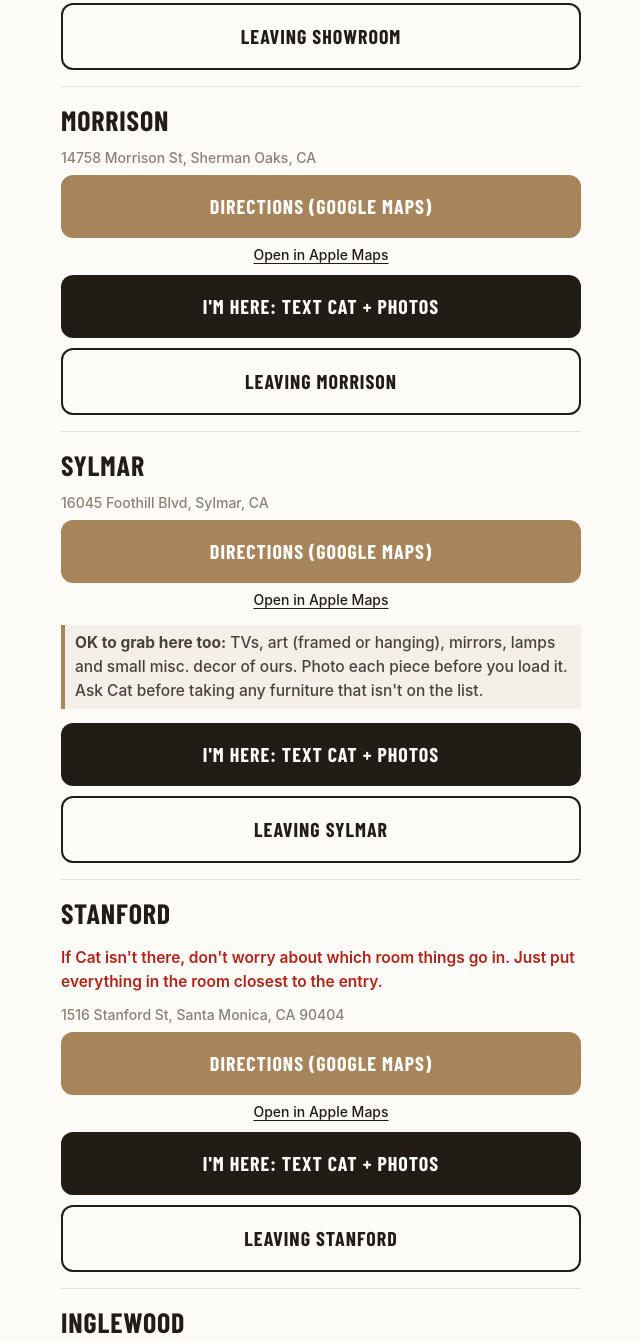
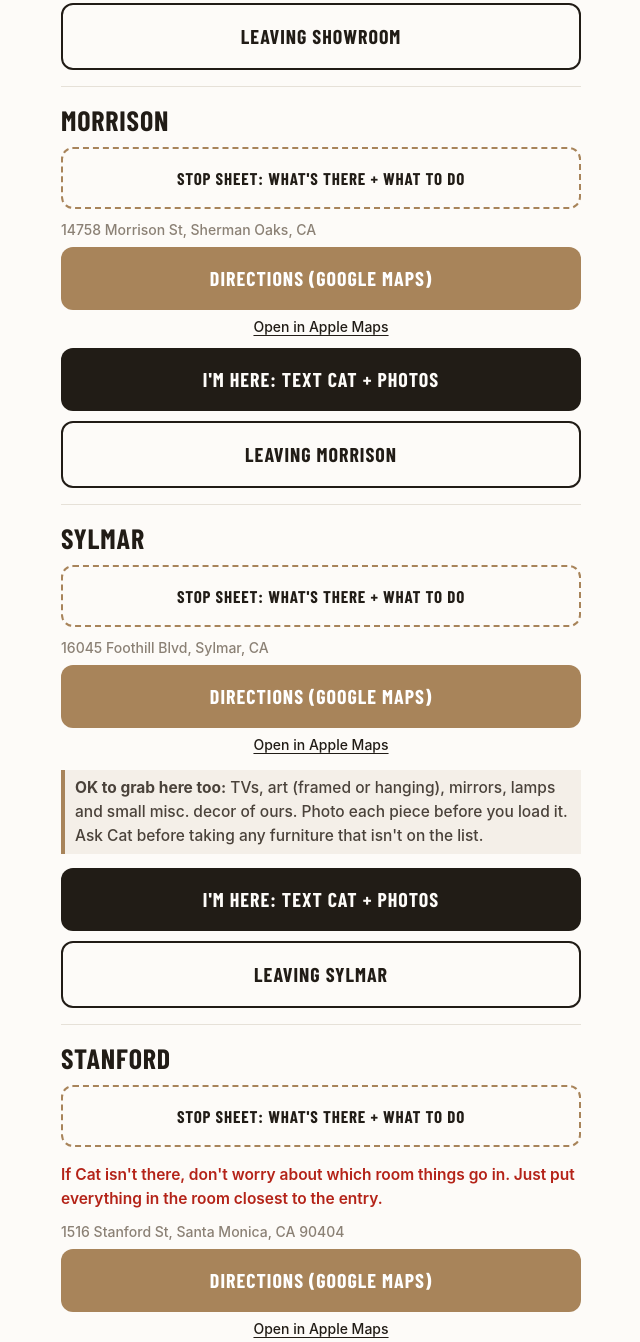
Before and after one commit to tromvia/tromvia-checkin, a plain HTML site: page index.html in a window 1280 px wide. Shown: the part 2264-3606 px from the top of the page, without its empty margins (319-959 px from the left). Drawn offline with nearby package versions, Linux system fonts and the light colour scheme; a web font is replaced by a local one.

Commit message:
Link a one-page stop sheet from each stop
Co-Authored-By: Claude Opus 5.5 <noreply@anthropic.com>
Claude-Session: https://claude.ai/code/session_01TjMjPP1hrkSMJNusbT1aCh

```diff
--- a/index.html
+++ b/index.html
@@ -36,6 +36,7 @@ h2,.ci{font-weight:700;font-size:28px}
 
 .prio{border:2px solid var(--ink);border-radius:10px;padding:10px 12px;margin:8px 0;display:grid;gap:4px}
 .grab{border-left:4px solid var(--brass);padding:6px 10px;margin:4px 0;background:color-mix(in srgb,var(--brass) 10%,transparent)}
+.sheet{background:var(--bg);color:var(--ink);border:2px dashed var(--brass);font-size:17px}
 </style></head><body><main>
 <div class="eb">TromVia crew check-in</div><h1>Tap your stop</h1>
 <p class="how">Tap a button. Your texting app opens with the message already written to Cat. Add your photos, then press Send.</p>
@@ -54,13 +55,13 @@ h2,.ci{font-weight:700;font-size:28px}
 <p class="every"><b>Every stop:</b> photos when you arrive, wait for Cat's OK, photos when you leave, tap check-in, lock up.</p></section>
 <h2 class="ci">Check in</h2><section class="stop" id="showroom"><h2>Showroom</h2><div class="dir"><span class="addr">1191 E Santa Clara St, San Jose, CA</span><a class="btn map" href="https://www.google.com/maps/dir/?api=1&amp;destination=1191%20E%20Santa%20Clara%20St%2C%20San%20Jose%2C%20CA">Directions (Google Maps)</a><a class="small" href="https://maps.apple.com/?daddr=1191%20E%20Santa%20Clara%20St%2C%20San%20Jose%2C%20CA">Open in Apple Maps</a></div>
 <p class="grab"><b>OK to grab here too:</b> TVs, art (framed or hanging), mirrors, lamps and small misc. decor of ours. Photo each piece before you load it. Ask Cat before taking any furniture that isn't on the list.</p><a class="btn arr" href="sms:+14156505687?&amp;body=Arriving%20at%20Showroom.%20Photos%20attached.%20Please%20review%20and%20confirm%20items%20to%20pull.">I'm here: text Cat + photos</a>
-<a class="btn lv" href="sms:+14156505687?&amp;body=Leaving%20Showroom%20now.">Leaving Showroom</a></section><section class="stop" id="morrison"><h2>Morrison</h2><div class="dir"><span class="addr">14758 Morrison St, Sherman Oaks, CA</span><a class="btn map" href="https://www.google.com/maps/dir/?api=1&amp;destination=14758%20Morrison%20St%2C%20Sherman%20Oaks%2C%20CA">Directions (Google Maps)</a><a class="small" href="https://maps.apple.com/?daddr=14758%20Morrison%20St%2C%20Sherman%20Oaks%2C%20CA">Open in Apple Maps</a></div>
+<a class="btn lv" href="sms:+14156505687?&amp;body=Leaving%20Showroom%20now.">Leaving Showroom</a></section><section class="stop" id="morrison"><h2>Morrison</h2><a class="btn sheet" href="https://drive.google.com/file/d/14_DN1iawb5sVk99UxpuPQ9qoDq6HNXiX/view">Stop sheet: what's there + what to do</a><div class="dir"><span class="addr">14758 Morrison St, Sherman Oaks, CA</span><a class="btn map" href="https://www.google.com/maps/dir/?api=1&amp;destination=14758%20Morrison%20St%2C%20Sherman%20Oaks%2C%20CA">Directions (Google Maps)</a><a class="small" href="https://maps.apple.com/?daddr=14758%20Morrison%20St%2C%20Sherman%20Oaks%2C%20CA">Open in Apple Maps</a></div>
 <a class="btn arr" href="sms:+14156505687?&amp;body=Arriving%20at%20Morrison.%20Photos%20attached.%20Please%20review%20and%20confirm%20items%20to%20pull.">I'm here: text Cat + photos</a>
-<a class="btn lv" href="sms:+14156505687?&amp;body=Leaving%20Morrison%20now.">Leaving Morrison</a></section><section class="stop" id="sylmar"><h2>Sylmar</h2><div class="dir"><span class="addr">16045 Foothill Blvd, Sylmar, CA</span><a class="btn map" href="https://www.google.com/maps/dir/?api=1&amp;destination=Public%20Storage%2C%2016045%20Foothill%20Blvd%2C%20Sylmar%2C%20CA">Directions (Google Maps)</a><a class="small" href="https://maps.apple.com/?daddr=Public%20Storage%2C%2016045%20Foothill%20Blvd%2C%20Sylmar%2C%20CA">Open in Apple Maps</a></div>
+<a class="btn lv" href="sms:+14156505687?&amp;body=Leaving%20Morrison%20now.">Leaving Morrison</a></section><section class="stop" id="sylmar"><h2>Sylmar</h2><a class="btn sheet" href="https://drive.google.com/file/d/1c6lX3yEA47sZOPN8P7m0WrI7FEVeqRgF/view">Stop sheet: what's there + what to do</a><div class="dir"><span class="addr">16045 Foothill Blvd, Sylmar, CA</span><a class="btn map" href="https://www.google.com/maps/dir/?api=1&amp;destination=Public%20Storage%2C%2016045%20Foothill%20Blvd%2C%20Sylmar%2C%20CA">Directions (Google Maps)</a><a class="small" href="https://maps.apple.com/?daddr=Public%20Storage%2C%2016045%20Foothill%20Blvd%2C%20Sylmar%2C%20CA">Open in Apple Maps</a></div>
 <p class="grab"><b>OK to grab here too:</b> TVs, art (framed or hanging), mirrors, lamps and small misc. decor of ours. Photo each piece before you load it. Ask Cat before taking any furniture that isn't on the list.</p><a class="btn arr" href="sms:+14156505687?&amp;body=Arriving%20at%20Sylmar.%20Photos%20attached.%20Please%20review%20and%20confirm%20items%20to%20pull.">I'm here: text Cat + photos</a>
-<a class="btn lv" href="sms:+14156505687?&amp;body=Leaving%20Sylmar%20now.">Leaving Sylmar</a></section><section class="stop" id="stanford"><h2>Stanford</h2><p class="warn">If Cat isn't there, don't worry about which room things go in. Just put everything in the room closest to the entry.</p><div class="dir"><span class="addr">1516 Stanford St, Santa Monica, CA 90404</span><a class="btn map" href="https://www.google.com/maps/dir/?api=1&amp;destination=1516%20Stanford%20St%2C%20Santa%20Monica%2C%20CA%2090404">Directions (Google Maps)</a><a class="small" href="https://maps.apple.com/?daddr=1516%20Stanford%20St%2C%20Santa%20Monica%2C%20CA%2090404">Open in Apple Maps</a></div>
+<a class="btn lv" href="sms:+14156505687?&amp;body=Leaving%20Sylmar%20now.">Leaving Sylmar</a></section><section class="stop" id="stanford"><h2>Stanford</h2><a class="btn sheet" href="https://drive.google.com/file/d/1LK2WoxKTwvtI7wzb8NH74SFZVuna3Wz7/view">Stop sheet: what's there + what to do</a><p class="warn">If Cat isn't there, don't worry about which room things go in. Just put everything in the room closest to the entry.</p><div class="dir"><span class="addr">1516 Stanford St, Santa Monica, CA 90404</span><a class="btn map" href="https://www.google.com/maps/dir/?api=1&amp;destination=1516%20Stanford%20St%2C%20Santa%20Monica%2C%20CA%2090404">Directions (Google Maps)</a><a class="small" href="https://maps.apple.com/?daddr=1516%20Stanford%20St%2C%20Santa%20Monica%2C%20CA%2090404">Open in Apple Maps</a></div>
 <a class="btn arr" href="sms:+14156505687?&amp;body=Arriving%20at%20Stanford.%20Photos%20attached.%20Please%20review%20and%20confirm%20items%20to%20pull.">I'm here: text Cat + photos</a>
-<a class="btn lv" href="sms:+14156505687?&amp;body=Leaving%20Stanford%20now.">Leaving Stanford</a></section><section class="stop" id="inglewood"><h2>Inglewood</h2><div class="prio"><p style="margin:0"><b>This round:</b> there will likely be another haul, so don't worry about getting it all.</p><ul class="wl">
+<a class="btn lv" href="sms:+14156505687?&amp;body=Leaving%20Stanford%20now.">Leaving Stanford</a></section><section class="stop" id="inglewood"><h2>Inglewood</h2><a class="btn sheet" href="https://drive.google.com/file/d/1Ag_bRLfWgr2EJoGONIrl-fCKEHd2Vhex/view">Stop sheet: what's there + what to do</a><div class="prio"><p style="margin:0"><b>This round:</b> there will likely be another haul, so don't worry about getting it all.</p><ul class="wl">
 <li><b>Must do:</b> pull out the 2 dining tables to take home (U-Haul).</li>
 <li><b>Check:</b> are the coffee tables there? Text Cat a photo either way.</li></ul></div><div class="warn"><p style="margin:0 0 4px">If something goes wrong at Inglewood:</p><ul class="wl">
 <li><b>Water or wet items:</b> take photos first. Move wet pieces onto a tarp outside to dry. Don't load wet rugs, upholstery or soggy boxes into the van. Text Cat.</li>
@@ -71,11 +72,11 @@ h2,.ci{font-weight:700;font-size:28px}
 <p class="grab"><b>OK to grab here too:</b> TVs, art (framed or hanging), mirrors, lamps and small misc. decor of ours. Photo each piece before you load it. Ask Cat before taking any furniture that isn't on the list.</p><a class="btn arr" href="sms:+14156505687?&amp;body=Arriving%20at%20Inglewood.%20Photos%20attached.%20Please%20review%20and%20confirm%20items%20to%20pull.">I'm here: text Cat + photos</a>
 <a class="btn lv" href="sms:+14156505687?&amp;body=Leaving%20Inglewood%20now.">Leaving Inglewood</a></section><section class="stop" id="yarmouth"><h2>Yarmouth (Encino)</h2><div class="dir"><span class="addr">5315 Yarmouth Ave, Encino, CA 91316</span><a class="small" href="https://drive.google.com/file/d/1BQlyVW517Kb4q-YCZ5ZSZRJ1LflS4wsB/view">Staged items list with photos (count missing rooms on site)</a><a class="btn map" href="https://www.google.com/maps/dir/?api=1&amp;destination=5315%20Yarmouth%20Ave%2C%20Encino%2C%20CA%2091316">Directions (Google Maps)</a><a class="small" href="https://maps.apple.com/?daddr=5315%20Yarmouth%20Ave%2C%20Encino%2C%20CA%2091316">Open in Apple Maps</a></div>
 <p class="grab"><b>OK to grab here too:</b> TVs, art (framed or hanging), mirrors, lamps and small misc. decor of ours. Photo each piece before you load it. Ask Cat before taking any furniture that isn't on the list.</p><a class="btn arr" href="sms:+14156505687?&amp;body=Arriving%20at%20Yarmouth.%20Photos%20attached.%20Please%20review%20and%20confirm%20items%20to%20pull.">I'm here: text Cat + photos</a>
-<a class="btn lv" href="sms:+14156505687?&amp;body=Leaving%20Yarmouth%20now.">Leaving Yarmouth</a></section><section class="stop" id="westminster"><h2>Westminster</h2><div class="dir"><span class="addr">14 Westminster Ave, Venice, CA</span><a class="btn map" href="https://www.google.com/maps/dir/?api=1&amp;destination=14%20Westminster%20Ave%2C%20Venice%2C%20CA">Directions (Google Maps)</a><a class="small" href="https://maps.apple.com/?daddr=14%20Westminster%20Ave%2C%20Venice%2C%20CA">Open in Apple Maps</a></div>
+<a class="btn lv" href="sms:+14156505687?&amp;body=Leaving%20Yarmouth%20now.">Leaving Yarmouth</a></section><section class="stop" id="westminster"><h2>Westminster</h2><a class="btn sheet" href="https://drive.google.com/file/d/1icdtmKtwXGAMISwTJqeGjzpnj6JqP7Ez/view">Stop sheet: what's there + what to do</a><div class="dir"><span class="addr">14 Westminster Ave, Venice, CA</span><a class="btn map" href="https://www.google.com/maps/dir/?api=1&amp;destination=14%20Westminster%20Ave%2C%20Venice%2C%20CA">Directions (Google Maps)</a><a class="small" href="https://maps.apple.com/?daddr=14%20Westminster%20Ave%2C%20Venice%2C%20CA">Open in Apple Maps</a></div>
 <a class="btn arr" href="sms:+14156505687?&amp;body=Arriving%20at%20Westminster.%20Photos%20attached.%20Please%20review%20and%20confirm%20items%20to%20pull.">I'm here: text Cat + photos</a>
-<a class="btn lv" href="sms:+14156505687?&amp;body=Leaving%20Westminster%20now.">Leaving Westminster</a></section><section class="stop" id="clubhouse"><h2>Clubhouse</h2><div class="dir"><span class="addr">33 Clubhouse Ave, Venice, CA</span><a class="btn map" href="https://www.google.com/maps/dir/?api=1&amp;destination=33%20Clubhouse%20Ave%2C%20Venice%2C%20CA">Directions (Google Maps)</a><a class="small" href="https://maps.apple.com/?daddr=33%20Clubhouse%20Ave%2C%20Venice%2C%20CA">Open in Apple Maps</a></div>
+<a class="btn lv" href="sms:+14156505687?&amp;body=Leaving%20Westminster%20now.">Leaving Westminster</a></section><section class="stop" id="clubhouse"><h2>Clubhouse</h2><a class="btn sheet" href="https://drive.google.com/file/d/1QjlK2hptH3hK2hgyoZRrGdKx4_Fndgmd/view">Stop sheet: what's there + what to do</a><div class="dir"><span class="addr">33 Clubhouse Ave, Venice, CA</span><a class="btn map" href="https://www.google.com/maps/dir/?api=1&amp;destination=33%20Clubhouse%20Ave%2C%20Venice%2C%20CA">Directions (Google Maps)</a><a class="small" href="https://maps.apple.com/?daddr=33%20Clubhouse%20Ave%2C%20Venice%2C%20CA">Open in Apple Maps</a></div>
 <a class="btn arr" href="sms:+14156505687?&amp;body=Arriving%20at%20Clubhouse.%20Photos%20attached.%20Please%20review%20and%20confirm%20items%20to%20pull.">I'm here: text Cat + photos</a>
-<a class="btn lv" href="sms:+14156505687?&amp;body=Leaving%20Clubhouse%20now.">Leaving Clubhouse</a></section><section class="stop" id="centinela"><h2>Centinela</h2><div class="dir"><span class="addr">4456 S Centinela Ave, Los Angeles, CA</span><a class="btn map" href="https://www.google.com/maps/dir/?api=1&amp;destination=4456%20S%20Centinela%20Ave%2C%20Los%20Angeles%2C%20CA">Directions (Google Maps)</a><a class="small" href="https://maps.apple.com/?daddr=4456%20S%20Centinela%20Ave%2C%20Los%20Angeles%2C%20CA">Open in Apple Maps</a></div>
+<a class="btn lv" href="sms:+14156505687?&amp;body=Leaving%20Clubhouse%20now.">Leaving Clubhouse</a></section><section class="stop" id="centinela"><h2>Centinela</h2><a class="btn sheet" href="https://drive.google.com/file/d/1eEMXztyUv3IsZmTmTk4ExhXXfPapVyBm/view">Stop sheet: what's there + what to do</a><div class="dir"><span class="addr">4456 S Centinela Ave, Los Angeles, CA</span><a class="btn map" href="https://www.google.com/maps/dir/?api=1&amp;destination=4456%20S%20Centinela%20Ave%2C%20Los%20Angeles%2C%20CA">Directions (Google Maps)</a><a class="small" href="https://maps.apple.com/?daddr=4456%20S%20Centinela%20Ave%2C%20Los%20Angeles%2C%20CA">Open in Apple Maps</a></div>
 <a class="btn arr" href="sms:+14156505687?&amp;body=Arriving%20at%20Centinela.%20Photos%20attached.%20Please%20review%20and%20confirm%20items%20to%20pull.">I'm here: text Cat + photos</a>
 <a class="btn lv" href="sms:+14156505687?&amp;body=Leaving%20Centinela%20now.">Leaving Centinela</a></section><section class="stop" id="burbank"><h2>Burbank</h2><div class="dir"><span class="addr">2008 N Rose St, Burbank, CA 91505</span><a class="small" href="https://drive.google.com/file/d/13_JwDVPsccL67JYSgAWJ2Clq6l314sG6/view">Staged items list with photos (bath done; guest bedroom next)</a><a class="btn map" href="https://www.google.com/maps/dir/?api=1&amp;destination=2008%20N%20Rose%20St%2C%20Burbank%2C%20CA%2091505">Directions (Google Maps)</a><a class="small" href="https://maps.apple.com/?daddr=2008%20N%20Rose%20St%2C%20Burbank%2C%20CA%2091505">Open in Apple Maps</a></div>
 <p class="grab"><b>OK to grab here too:</b> TVs, art (framed or hanging), mirrors, lamps and small misc. decor of ours. Photo each piece before you load it. Ask Cat before taking any furniture that isn't on the list.</p><a class="btn arr" href="sms:+14156505687?&amp;body=Arriving%20at%20Burbank.%20Photos%20attached.%20Please%20review%20and%20confirm%20items%20to%20pull.">I'm here: text Cat + photos</a>
```
